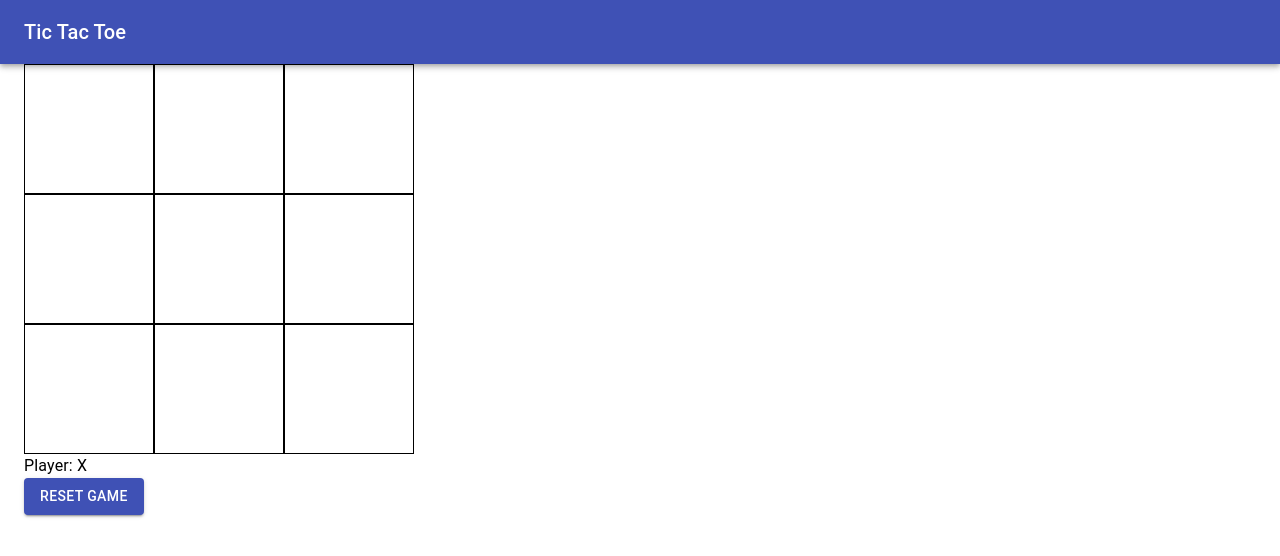
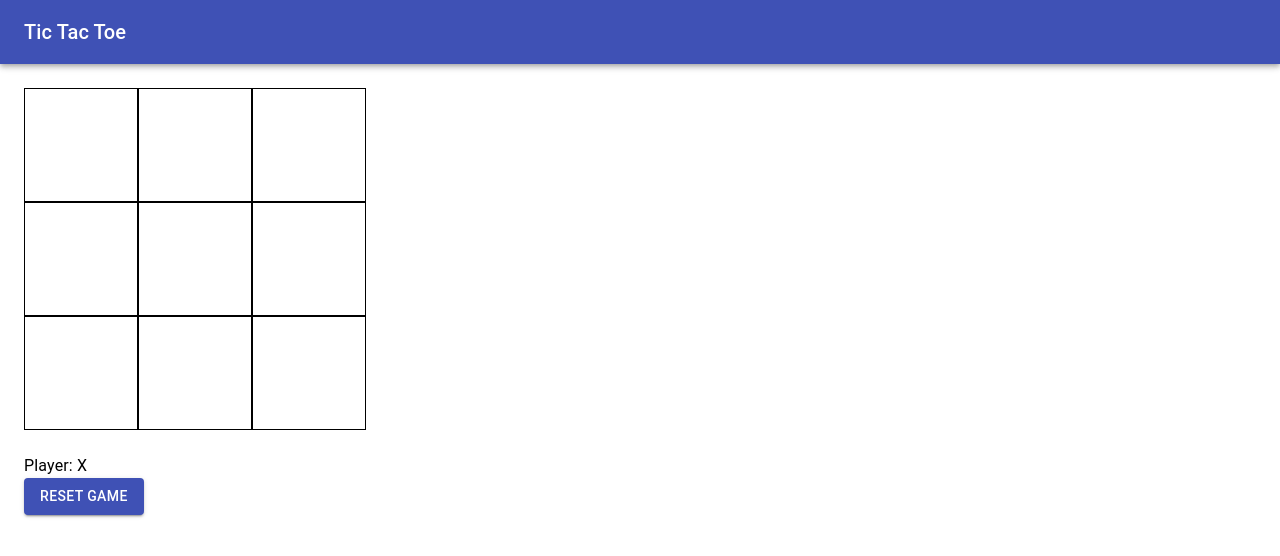
Before and after one commit to tuxrace/react-tic-tac, a React (Create React App) app: page / in a window 1280 px wide. Shown: the top 556 px of the page. Built offline with nearby package versions, Linux system fonts and the light colour scheme.

Commit message:
fix: add cursor pointer

```diff
--- a/src/components/Board/index.tsx
+++ b/src/components/Board/index.tsx
@@ -1,14 +1,18 @@
 import React, {useState} from 'react';
 import Grid from '@material-ui/core/Grid';
 import Box from '../Box';
-import { Button, Typography } from '@material-ui/core';
+import { Button, makeStyles, Typography } from '@material-ui/core';
+import styles from './styles';
 
 interface Props {
 }
 
+const useStyles = makeStyles(styles);
+
 export default function ButtonAppBar(props: Props) {
   const [latest, setLatest] = useState<boolean>(true)
   const [boxes, setBoxes] = useState<string[]>([])
+  const classes = useStyles()
 
   const handleClick = (name: number) => {
     const latestValue = latest ? 'X' : 'O'
@@ -24,8 +28,8 @@ export default function ButtonAppBar(props: Props) {
 
   return (
   <>
-   <Grid container direction="column">
-     <Grid item container direction="row">
+   <Grid container direction="column" className={classes.root}>
+     <Grid item container direction="row" xs={12}>
        <Box boxes={boxes} name={1} handleClick={handleClick}/><Box boxes={boxes} name={2} handleClick={handleClick}/><Box boxes={boxes} name={3} handleClick={handleClick}/>
      </Grid>
      <Grid item container direction="row">
@@ -36,8 +40,9 @@ export default function ButtonAppBar(props: Props) {
      </Grid>
    </Grid>
    <Typography> Player: {latest ? 'X' : 'O'} </Typography>
+   <Grid container xl={6} xs={12}>
     <Button color="primary" variant="contained" onClick={resetGame}> Reset Game </Button>
-
+   </Grid>
    </>
   );
 }
--- a/src/components/Board/styles.ts
+++ b/src/components/Board/styles.ts
@@ -3,13 +3,8 @@ import { Theme } from "@material-ui/core"
 const styles = (theme: Theme) => ({
         root: {
           flexGrow: 1,
-        },
-        menuButton: {
-          marginRight: theme.spacing(2),
-        },
-        title: {
-          flexGrow: 1,
-        },
+          margin: theme.spacing(3, 0, 3, 0)
+        }
 })
 
 export default styles
--- a/src/components/Box/styles.ts
+++ b/src/components/Box/styles.ts
@@ -4,11 +4,12 @@ const styles = (theme: Theme) => ({
         boxStyle: {
           width: theme.spacing(12),
           height: theme.spacing(12),
-          padding: 16,
+          padding: 8,
           display: 'flex',
           justifyContent: 'space-around',
           alignItems: 'center',
-          border: '1px solid'
+          border: '1px solid',
+          cursor: 'pointer'
         },
         rotate: {
           transform: 'rotate(-180deg)',
```
